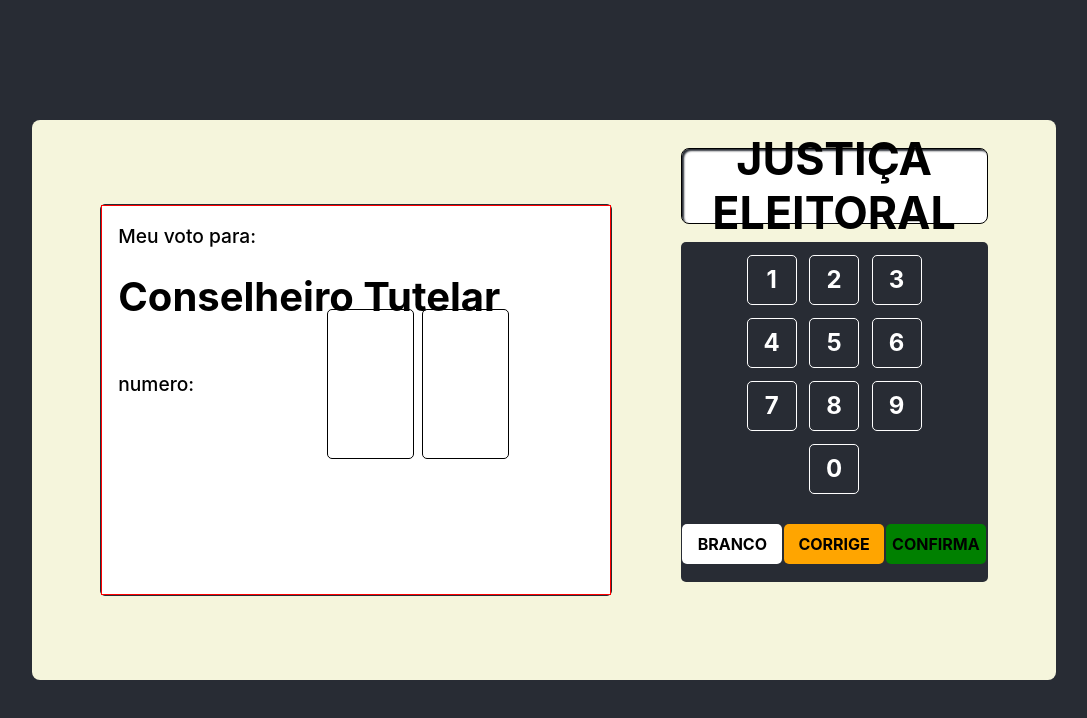
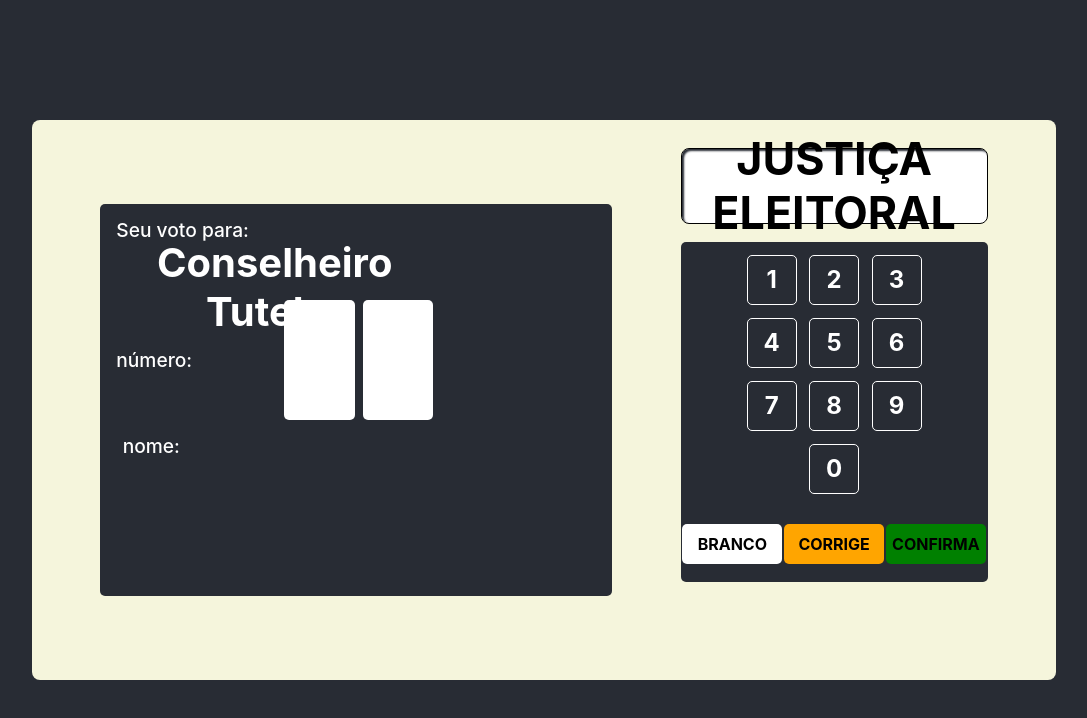
Before and after one commit to HardBoris/simulacro, a React (Create React App) app: page / in a window 1280 px wide. Shown: the top 718 px of the page, without its empty margins (96-1183 px from the left). Built offline with nearby package versions, Linux system fonts and the light colour scheme.

Commit message:
feat: toques finales

```diff
--- a/src/App.css
+++ b/src/App.css
@@ -28,8 +28,7 @@ h1 {
 .urna-display {
   width: 50%;
   height: 70%;
-  border: 1px solid #282c34;
-  background-color: white;
+  background-color: #282c34;
   border-radius: 5px;
 }
 
--- a/src/App.tsx
+++ b/src/App.tsx
@@ -15,7 +15,7 @@ function App() {
   const digitos = [["1", "2", "3"], ["4", "5", "6"], ["7", "8", "9"], ["0"]];
   const [primero, setPrimero] = useState("");
   const [segundo, setSegundo] = useState("");
-  const [pronto, setPronto] = useState(primero + segundo);
+  const [fim, setFim] = useState(false);
 
   const first = (n: string) => {
     tap();
@@ -43,14 +43,14 @@ function App() {
 
   const confirm = () => {
     playSound();
-    clearThis();
+    setFim(true);
   };
 
   return (
     <div className="App">
       <div className="urna">
         <div className="urna-display">
-          <EuVoto a={primero} b={segundo} foto={foto} />
+          <EuVoto a={primero} b={segundo} foto={foto} fim={fim} />
         </div>
         <div className="urna-teclas">
           <div className="urna-teclas-logo">
--- a/src/components/EuVoto/EuVoto.css
+++ b/src/components/EuVoto/EuVoto.css
@@ -1,18 +1,20 @@
 .inicial {
   width: 100%;
   height: 100%;
-  border: 1px solid red;
-  display: flex;
-  justify-content: center;
-  align-items: center;
+  display: grid;
+  grid-template-columns: 65% 35%;
+  grid-template-rows: 73% 27%;
+  color: white;
 }
 
 .datos {
-  width: 80%;
+  width: 100%;
   height: 100%;
+  grid-row: 1;
+  grid-column: 1;
   display: flex;
   flex-direction: column;
-  justify-content: flex-start;
+  justify-content: space-evenly;
   align-items: flex-start;
 }
 
@@ -30,6 +32,7 @@
 }
 
 .normal {
+  width: 70px;
   font-size: 1.2rem;
   font-weight: 500;
 }
@@ -49,8 +52,7 @@
 
 .cuadro {
   width: 100px;
-  height: 150px;
-  border: 1px solid black;
+  height: 120px;
   margin-left: 0.5rem;
   border-radius: 5px;
   display: flex;
@@ -58,20 +60,25 @@
   align-items: center;
   font-size: 8rem;
   font-weight: bold;
+  background-color: white;
+  color: #282c34;
 }
 
 .imagen {
-  width: 20%;
+  width: 100%;
   height: 100%;
+  grid-row: 1;
+  grid-column: 2;
 }
 
 .foto {
-  width: 150px;
-  height: 200px;
+  width: 240px;
+  height: 320px;
+  margin-top: 1rem;
 }
 
 img {
-  width: 140px;
+  width: 230px;
   height: auto;
 }
 
@@ -86,3 +93,25 @@ img {
   justify-content: flex-start;
   align-items: center;
 }
+
+.instrucciones {
+  width: 100%;
+  height: 100%;
+  grid-row: 2;
+  grid-column: 1 / 3;
+  border-top: 3px solid white;
+  font-size: 2rem;
+  text-align: left;
+  padding-left: 1rem;
+}
+
+.fim {
+  width: 100%;
+  height: 100%;
+  font-size: 12rem;
+  font-weight: bold;
+  color: white;
+  display: flex;
+  justify-content: center;
+  align-items: center;
+}
--- a/src/components/EuVoto/index.tsx
+++ b/src/components/EuVoto/index.tsx
@@ -1,26 +1,36 @@
+import { useState } from "react";
 import "./EuVoto.css";
 
 interface EuVotoProps {
   a: string;
   b: string;
   foto: string;
+  fim: boolean;
 }
 
-export const EuVoto = ({ a, b, foto }: EuVotoProps) => {
+export const EuVoto = ({ a, b, foto, fim }: EuVotoProps) => {
   return (
-    <div className="inicial">
+    <>
+      <div className={fim ? "nada" : "inicial"}>
         <div className="datos">
-        <p className="normal">Meu voto para:</p>
+          <p className="normal">Seu voto para:</p>
           <p className="titulo">Conselheiro Tutelar</p>
           <div className="numeros">
             <div className="envelope">
-            <p className="normal">numero:</p>
+              <p className="normal">número:</p>
             </div>
             <div className="cuadro">{a}</div>
             <div className="cuadro">{b}</div>
           </div>
-        <div className={a + b === "22" ? "nombre" : "nada"}>
-          <p className="titulo">Orcinei Lima Carioca</p>
+          <div className="nombre">
+            <p className="titulo">
+              <div className="normal">{"nome:"}</div>{" "}
+              {a + b !== ""
+                ? a + b === "22"
+                  ? "Orcinei"
+                  : `Outro Candidato`
+                : ""}
+            </p>
           </div>
         </div>
         <div className="imagen">
@@ -28,6 +38,13 @@ export const EuVoto = ({ a, b, foto }: EuVotoProps) => {
             <img src={foto} alt="foto del candidato" />
           </div>
         </div>
+        <div className={a + b !== "" ? "instrucciones" : "nada"}>
+          <p>Aperte a tecla:</p>
+          <p>VERDE para confirmar o seu voto</p>
+          <p>LARANJA para reiniciar o seu voto</p>
         </div>
+      </div>
+      <div className={fim ? "fim" : "nada"}>FIM</div>
+    </>
   );
 };
```
Lines whose indentation alone changed are shown as unchanged.
